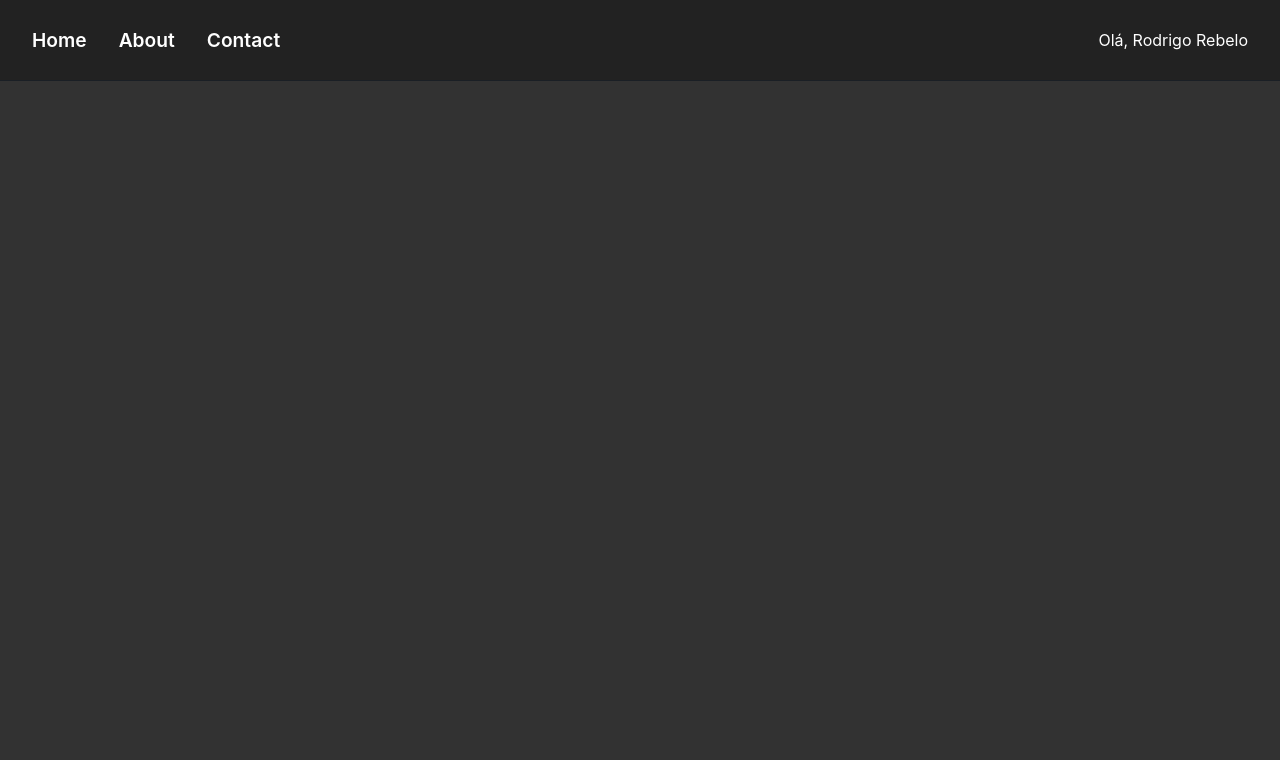
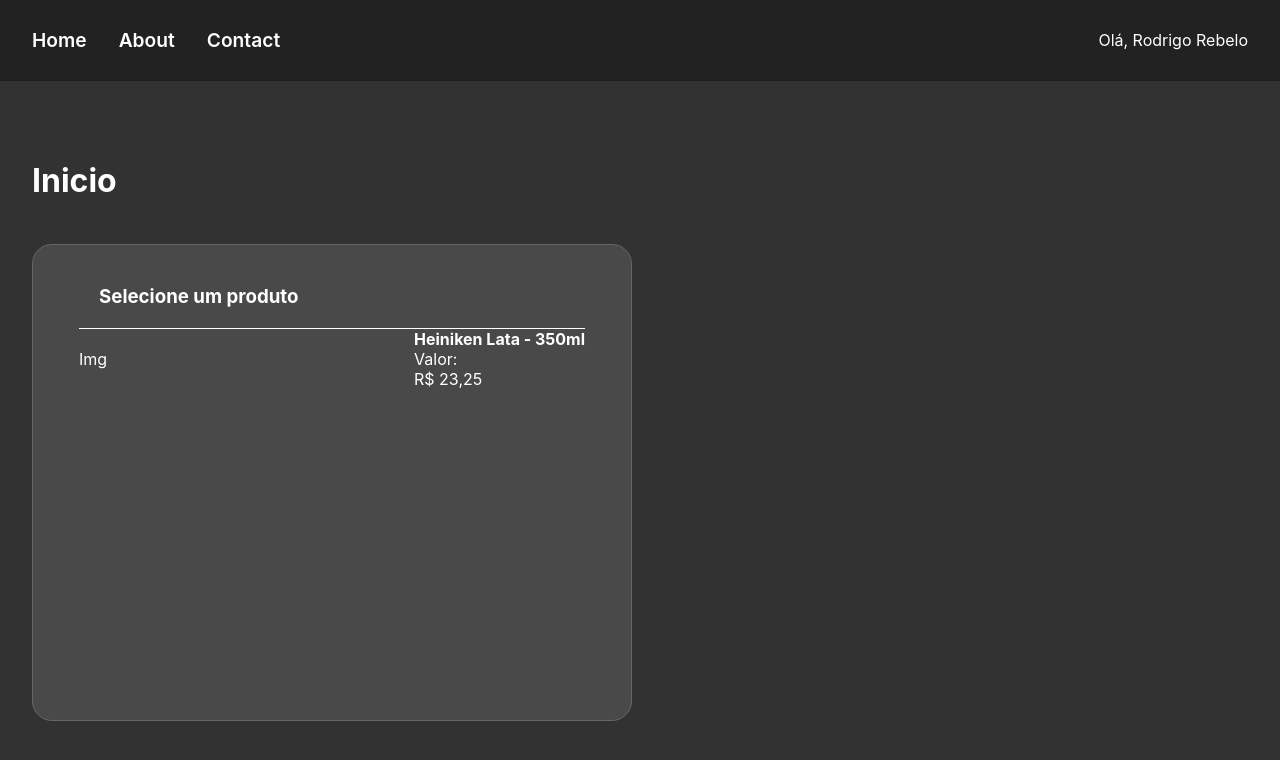
Before and after one commit to RebeloRC/tcc, a Vue app: page / in a window 1280 px wide. Shown: the top 760 px of the page. Built offline with nearby package versions, Linux system fonts and the light colour scheme.

Commit message:
feat: dashboard content initiated;

```diff
--- a/src/components/HeaderComponent.vue
+++ b/src/components/HeaderComponent.vue
@@ -1,6 +1,6 @@
 <template>
-  <header class="container">
-    <div class="content">
+  <header class="header-container">
+    <div class="header-content">
       <nav>
         <router-link to="/">Home</router-link>
         <router-link to="/about">About</router-link>
@@ -24,20 +24,19 @@ export default {
 </script>
 
 <style lang="scss" scoped>
-.container {
+.header-container {
   display: flex;
   align-items: center;
   justify-content: center;
 
   border-bottom: 1px solid #1a1f25;
-  position: fixed;
   width: 100%;
   top: 0;
   background: #222222;
   z-index: 9999;
 }
 
-.content {
+.header-content {
   max-width: 90rem;
   width: 100%;
   height: 5rem;
--- a/src/views/DashboardPage.vue
+++ b/src/views/DashboardPage.vue
@@ -1,7 +1,32 @@
 <template>
   <div>
     <HeaderComponent />
-    <p>Dashboard</p>
+    <div>
+      <div class="dashboard-content">
+        <h1>Inicio</h1>
+        <div>
+          <div class="card">
+            <div class="card-header">
+              <div class="card-header-content">
+                <h3>Selecione um produto</h3>
+              </div>
+            </div>
+            <div class="card-body">
+              <div class="card-body-content">
+                <p>Img</p>
+                <div>
+                  <h4>Heiniken Lata - 350ml</h4>
+                  <div class="">
+                    <p>Valor:</p>
+                    <p>R$ 23,25</p>
+                  </div>
+                </div>
+              </div>
+            </div>
+          </div>
+        </div>
+      </div>
+    </div>
   </div>
 </template>
 <script>
@@ -20,4 +45,49 @@ export default {
 }
 </script>
 
-<style></style>
+<style lang="scss">
+.container {
+  margin-top: 7.5rem;
+}
+
+.dashboard-content {
+  max-width: 90rem;
+
+  margin-top: 5rem;
+  padding: 0 2rem;
+
+  h1 {
+    margin-bottom: 2.75rem;
+  }
+
+  .card {
+    width: 37.5rem;
+    height: 29.8rem;
+
+    padding: 20px 46px;
+
+    border: 1px solid #666666;
+    border-radius: 20px;
+
+    background-color: #494949;
+
+    .card-header {
+      .card-header-content {
+        border-bottom: 1px solid #fff;
+
+        h3 {
+          margin: 20px 20px;
+        }
+      }
+    }
+
+    .card-body {
+      .card-body-content {
+        display: flex;
+        justify-content: space-between;
+        align-items: center;
+      }
+    }
+  }
+}
+</style>
```
